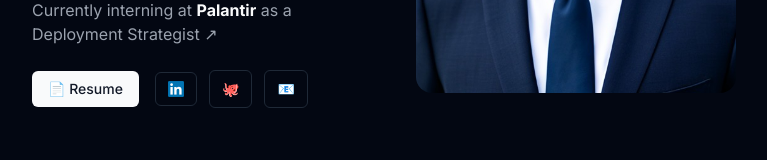
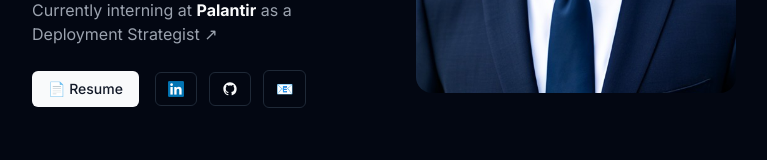
Before and after one commit to ElijahDeangulo/portfolio-website, a Next.js app: page / in a window 1280 px wide. Shown: the part 440-600 px from the top of the page, without its empty margins (256-1023 px from the left). Built offline with nearby package versions, Linux system fonts and the light colour scheme; a web font is replaced by a local one.

Commit message:
Update GitHub link and add proper GitHub logo

```diff
--- a/app/page.tsx
+++ b/app/page.tsx
@@ -88,8 +88,10 @@ export default function Home() {
                 <a href="https://www.linkedin.com/in/elijah-deangulo-a26306175" target="_blank" rel="noopener noreferrer" className="inline-flex items-center justify-center rounded-md border border-border bg-background px-3 py-2 text-sm transition-colors hover:bg-accent hover:text-accent-foreground">
                   <img src="/images/logos/LinkedIn_logo.jpg" alt="LinkedIn" className="h-4 w-4" />
                 </a>
-                <a href="https://github.com/ejdeangulo" className="inline-flex items-center justify-center rounded-md border border-border bg-background px-3 py-2 text-sm transition-colors hover:bg-accent hover:text-accent-foreground">
-                  🐙
+                <a href="https://github.com/ElijahDeangulo" target="_blank" rel="noopener noreferrer" className="inline-flex items-center justify-center rounded-md border border-border bg-background px-3 py-2 text-sm transition-colors hover:bg-accent hover:text-accent-foreground">
+                  <svg className="h-4 w-4" fill="currentColor" viewBox="0 0 24 24" aria-hidden="true">
+                    <path fillRule="evenodd" d="M12 2C6.477 2 2 6.484 2 12.017c0 4.425 2.865 8.18 6.839 9.504.5.092.682-.217.682-.483 0-.237-.008-.868-.013-1.703-2.782.605-3.369-1.343-3.369-1.343-.454-1.158-1.11-1.466-1.11-1.466-.908-.62.069-.608.069-.608 1.003.07 1.531 1.032 1.531 1.032.892 1.53 2.341 1.088 2.91.832.092-.647.35-1.088.636-1.338-2.22-.253-4.555-1.113-4.555-4.951 0-1.093.39-1.988 1.029-2.688-.103-.253-.446-1.272.098-2.65 0 0 .84-.27 2.75 1.026A9.564 9.564 0 0112 6.844c.85.004 1.705.115 2.504.337 1.909-1.296 2.747-1.027 2.747-1.027.546 1.379.202 2.398.1 2.651.64.7 1.028 1.595 1.028 2.688 0 3.848-2.339 4.695-4.566 4.943.359.309.678.92.678 1.855 0 1.338-.012 2.419-.012 2.747 0 .268.18.58.688.482A10.019 10.019 0 0022 12.017C22 6.484 17.522 2 12 2z" clipRule="evenodd"></path>
+                  </svg>
                 </a>
                 <a href="mailto:ejdeangulo@gmail.com" className="inline-flex items-center justify-center rounded-md border border-border bg-background px-3 py-2 text-sm transition-colors hover:bg-accent hover:text-accent-foreground">
                   📧
```
